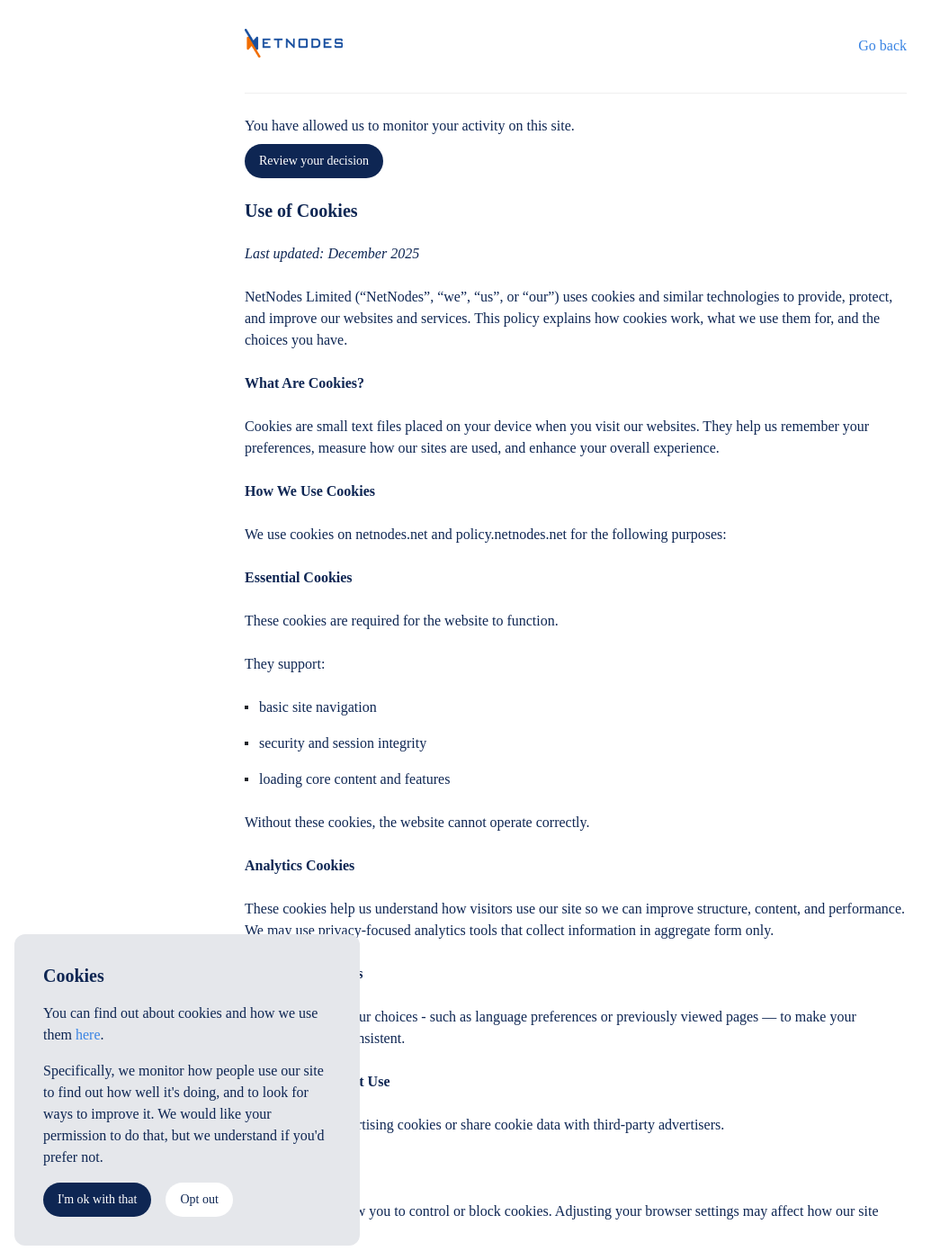
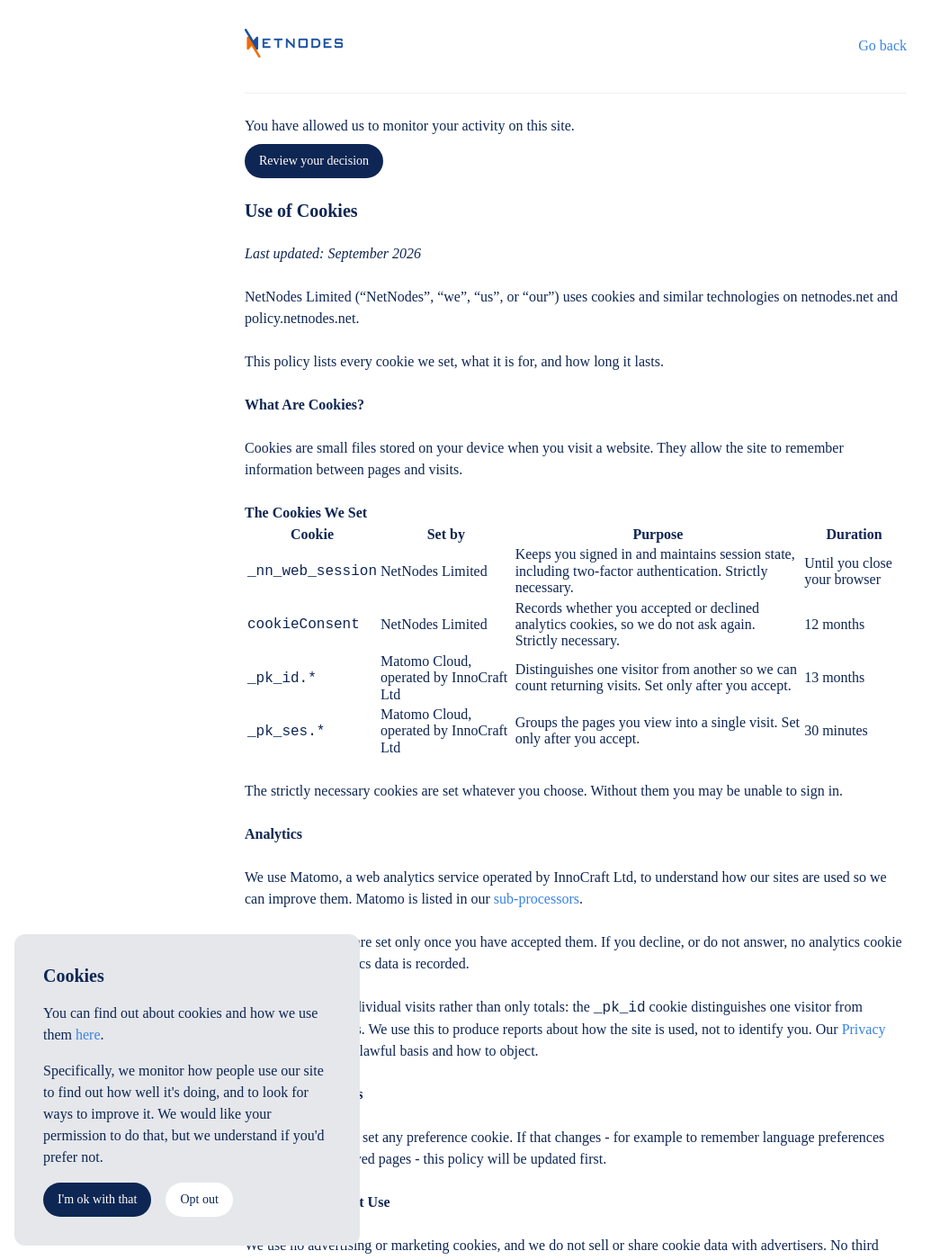
Before and after one commit to netnodes/Values, a Jekyll site: the page built from docs/cookies.md, in a window 1280 px wide and 1400 px high. Shown: the whole window at 90% size, without its empty margins (0-1055 px from the left). Built offline with Jekyll 4.4.1, drawn with Linux system fonts in a browser that asks for light colours; some web fonts are replaced; our own code applies the rules of GitHub Pages for plain Markdown files; a script that is not in the unit is left out; some of the changed text lies outside the part shown.

Commit message:
Publish a real cookie table, and fix the 404 page
The cookie policy named no cookie at all and claimed analytics data was
collected "in aggregate form only". Matomo is not aggregate - it sets a
per-visitor cookie and records individual visits. The policy now lists
every cookie we set with its provider, purpose and duration, read from
the live site and the Matomo container:

  _nn_web_session  NetNodes, session, strictly necessary
  cookieConsent    NetNodes, 12 months, strictly necessary
  _pk_id.*         Matomo Cloud (InnoCraft Ltd), 13 months, after consent
  _pk_ses.*        Matomo Cloud (InnoCraft Ltd), 30 minutes, after consent

It names Matomo and InnoCraft, links the sub-processor list, and says
plainly that Matomo records individual visits rather than only totals.

cookies.js changes to match what the policy now promises:

- opt-out deletes Matomo's cookies. It cleared _ga, _gid, cp and
  callpage - Google Analytics and CallPage, neither of which this
  estate uses - and left _pk_id and _pk_ses in place
- deletion now targets both the parent domain and the host
- the consent cookie expired in 2099. Now 12 months

404 page: served 500.svg and said "Our support team has been notified",
which reads as a broken site rather than a missing page. It now names
the page not found and points at the policy index, which matters more
now that five URLs here redirect to policy.doorflow.com.

Builds clean, 20 pages, no Liquid warnings, no broken links.

Co-Authored-By: Claude Opus 5 (1M context) <noreply@anthropic.com>

```diff
--- a/docs/assets/javascript/cookies.js
+++ b/docs/assets/javascript/cookies.js
@@ -46,13 +46,13 @@ function reset() {
 function accept() {
   updateCookieDecision('OK');
   document.querySelector( '.cookies' ).classList.add('hidden');
-  document.cookie = 'cookieConsent=OK; expires=Thu, 31 Dec 2099 23:59:59 UTC; domain=netnodes.net; path=/';
+  document.cookie = 'cookieConsent=OK; max-age=31536000; domain=netnodes.net; path=/';
 }
 
 function decline() {
   updateCookieDecision('NotOK');
   document.querySelector( '.cookies' ).classList.add('hidden');
-  document.cookie = 'cookieConsent=NotOK; expires=Thu, 31 Dec 2099 23:59:59 UTC; domain=netnodes.net; path=/';
+  document.cookie = 'cookieConsent=NotOK; max-age=31536000; domain=netnodes.net; path=/';
   removeCookies();
 }
 
@@ -89,12 +89,13 @@ function getCookieNamesArray() {
 
 function removeCookies() {
   let cookieNames = getCookieNamesArray();
-  const prefixes = ['_ga', '_gid', 'cp', 'callpage'];
+  const prefixes = ['_pk_id', '_pk_ses', '_pk_ref', '_pk_cvar', '_ga', '_gid', 'cp', 'callpage'];
 
   for (let i = 0; i < cookieNames.length; i++) {
     const cookieName = cookieNames[i];
     if (prefixes.some(prefix => cookieName.indexOf(prefix) === 0)) {
-      document.cookie = cookieName + '=delete; expires=Sun, 1 Jan 2023 23:59:59 UTC; domain=netnodes.net; path=/;';
+      document.cookie = cookieName + '=delete; max-age=0; domain=netnodes.net; path=/;';
+      document.cookie = cookieName + '=delete; max-age=0; path=/;';
     }
   }
 
--- a/docs/cookies.md
+++ b/docs/cookies.md
@@ -5,51 +5,53 @@ cookies: true
 
 ## Use of Cookies
 
-_Last updated: December 2025_
+_Last updated: September 2026_
 
-NetNodes Limited (“NetNodes”, “we”, “us”, or “our”) uses cookies and similar technologies to provide, protect, and improve our websites and services. This policy explains how cookies work, what we use them for, and the choices you have.
+NetNodes Limited (“NetNodes”, “we”, “us”, or “our”) uses cookies and similar technologies on netnodes.net and policy.netnodes.net.
+
+This policy lists every cookie we set, what it is for, and how long it lasts.
 
 ### What Are Cookies?
 
-Cookies are small text files placed on your device when you visit our websites. They help us remember your preferences, measure how our sites are used, and enhance your overall experience.
+Cookies are small files stored on your device when you visit a website. They allow the site to remember information between pages and visits.
 
+### The Cookies We Set
 
-### How We Use Cookies
+| Cookie | Set by | Purpose | Duration |
+| --- | --- | --- | --- |
+| `_nn_web_session` | NetNodes Limited | Keeps you signed in and maintains session state, including two-factor authentication. Strictly necessary. | Until you close your browser |
+| `cookieConsent` | NetNodes Limited | Records whether you accepted or declined analytics cookies, so we do not ask again. Strictly necessary. | 12 months |
+| `_pk_id.*` | Matomo Cloud, operated by InnoCraft Ltd | Distinguishes one visitor from another so we can count returning visits. **Set only after you accept.** | 13 months |
+| `_pk_ses.*` | Matomo Cloud, operated by InnoCraft Ltd | Groups the pages you view into a single visit. **Set only after you accept.** | 30 minutes |
 
-We use cookies on netnodes.net and policy.netnodes.net for the following purposes:
+The strictly necessary cookies are set whatever you choose. Without them you may be unable to sign in.
 
-### Essential Cookies
+### Analytics
 
-These cookies are required for the website to function.
+We use **Matomo**, a web analytics service operated by InnoCraft Ltd, to understand how our sites are used so we can improve them. Matomo is listed in our [sub-processors](https://policy.netnodes.net/subprocessors).
 
-They support:
+Matomo's cookies are set **only once you have accepted them**. If you decline, or do not answer, no analytics cookie is set and no analytics data is recorded.
 
-- basic site navigation
-- security and session integrity
-- loading core content and features
-
-Without these cookies, the website cannot operate correctly.
-
-### Analytics Cookies
-
-These cookies help us understand how visitors use our site so we can improve structure, content, and performance.
-We may use privacy-focused analytics tools that collect information in aggregate form only.
+Matomo records individual visits rather than only totals: the `_pk_id` cookie distinguishes one visitor from another across visits. We use this to produce reports about how the site is used, not to identify you. Our [Privacy Notice](privacy) explains the lawful basis and how to object.
 
 ### Preference Cookies
 
-These remember your choices - such as language preferences or previously viewed pages — to make your experience more consistent.
+We do not currently set any preference cookie. If that changes - for example to remember language preferences and previously viewed pages - this policy will be updated first.
 
 ### Cookies We Do Not Use
 
-We do not use advertising cookies or share cookie data with third-party advertisers.
+We use no advertising or marketing cookies, and we do not sell or share cookie data with advertisers. No third party other than Matomo Cloud sets a cookie on our sites.
 
 ### Managing Cookies
 
-Most browsers allow you to control or block cookies.
-Adjusting your browser settings may affect how our site functions.
+You can change your answer at any time using the “Review your decision” button on this page.
+
+You can also block or delete cookies through your browser settings. If you block the strictly necessary cookies, the site may not work correctly.
+
+Declining also deletes any Matomo cookie already set on an earlier visit.
 
 ### Updates
 
-We may update this policy from time to time. When we make changes, we will revise the “Last updated” date.
+We may update this policy from time to time. When we do, we will revise the “Last updated” date.
 
-If you have questions about how we use cookies, please contact us.
+If you have questions about how we use cookies, please contact us at [privacy@netnodes.net](mailto:privacy@netnodes.net).
```
Also changed, not shown: docs/404.html (+4 -4 lines).
